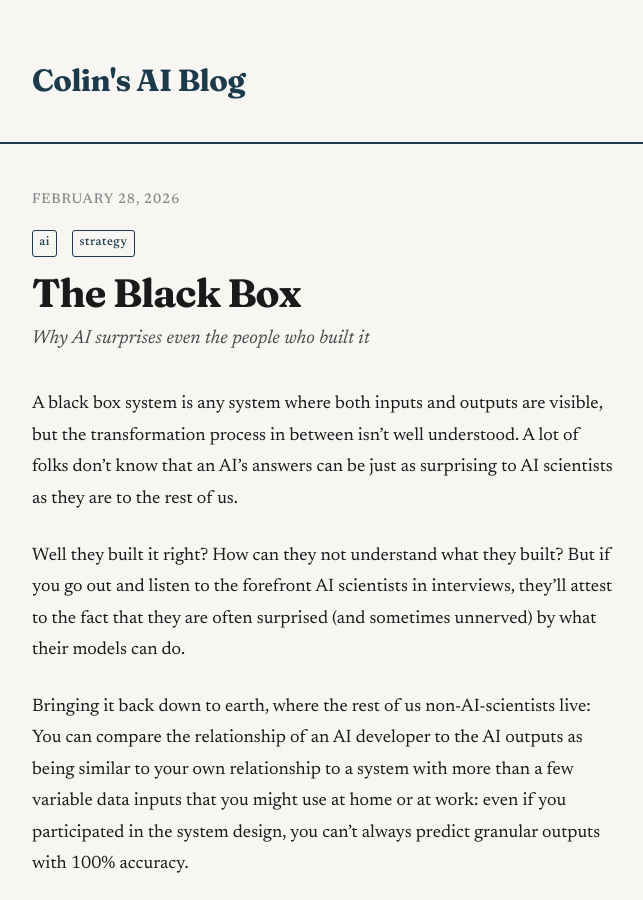
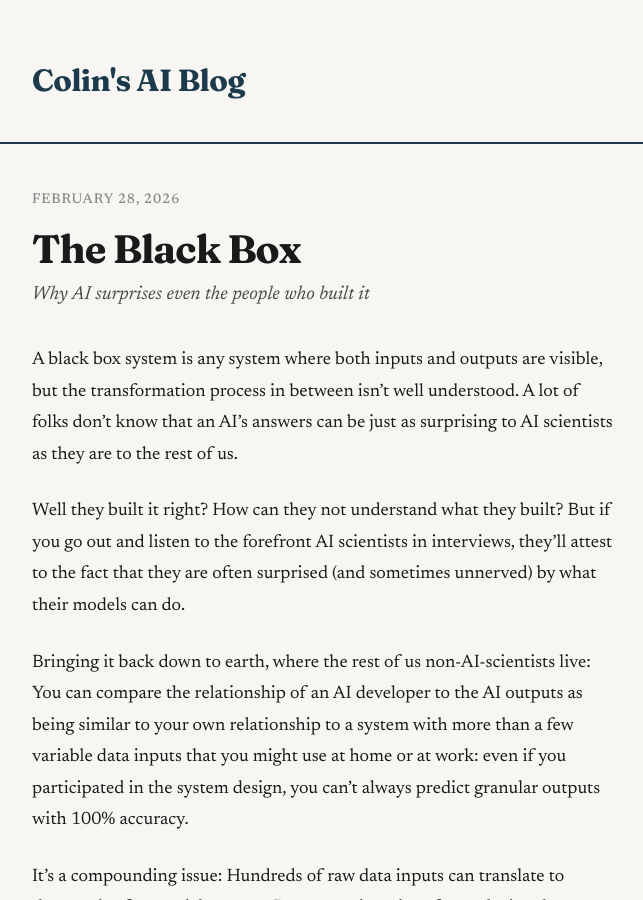
Before and after one commit to cpedron50-novaspear/colinpedron-site, a Jekyll site: the page built from _posts/2026-02-28-the-black-box.md, in a window 1280 px wide and 900 px high. Shown: the whole window, without its empty margins (315-958 px from the left). Built offline with Jekyll 4.4.1, drawn with Linux system fonts in a browser that asks for light colours.

Commit message:
Update 2026-02-28-the-black-box.md

```diff
--- a/_posts/2026-02-28-the-black-box.md
+++ b/_posts/2026-02-28-the-black-box.md
@@ -3,7 +3,6 @@ layout: post
 title: "The Black Box"
 subtitle: "Why AI surprises even the people who built it"
 date: 2026-02-28
-tags: [ai, strategy]
 ---
 
 A black box system is any system where both inputs and outputs are visible, but the transformation process in between isn't well understood. A lot of folks don't know that an AI's answers can be just as surprising to AI scientists as they are to the rest of us.
```
